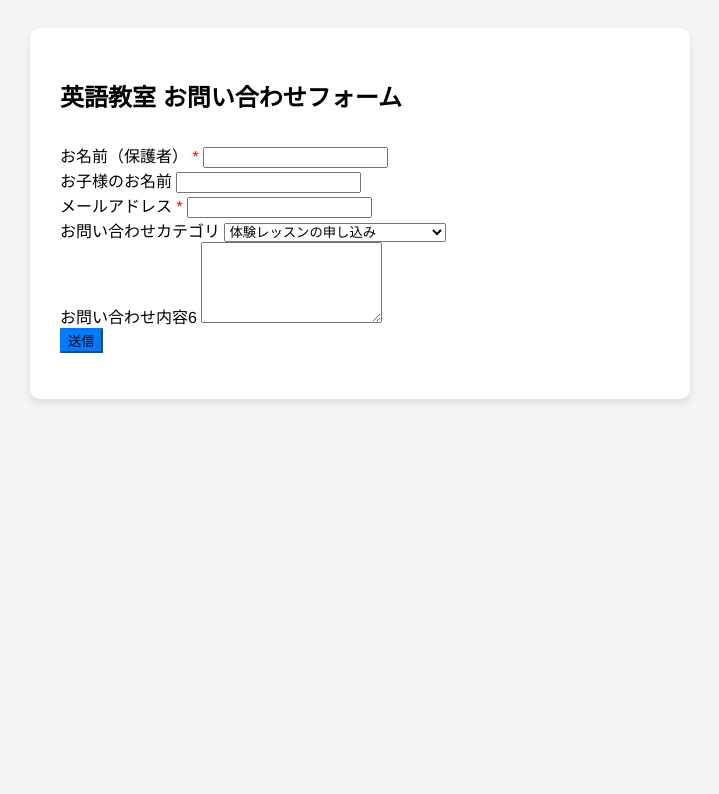
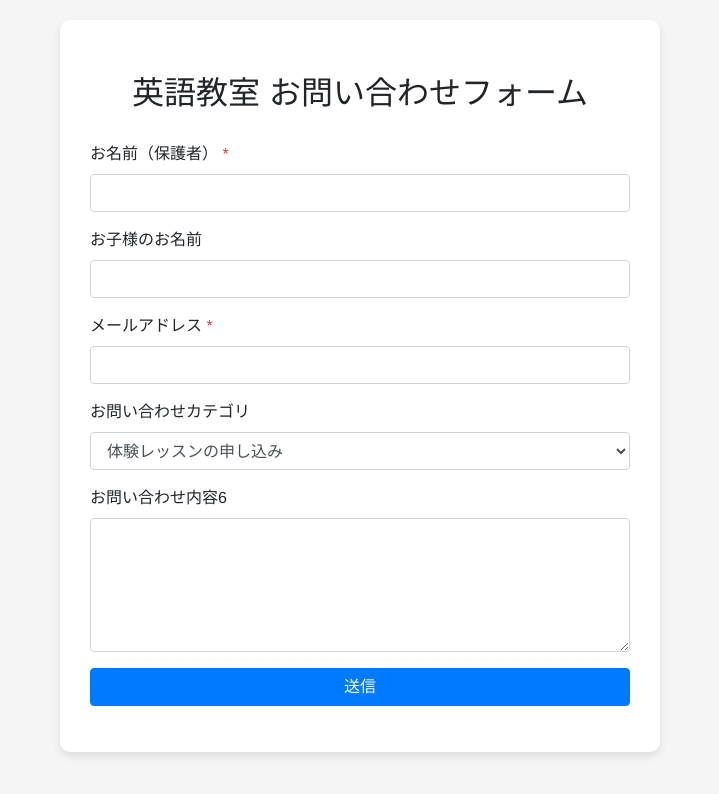
Before and after one commit to DeeJ14/contactus-form, a plain HTML site: page index.html in a window 1280 px wide. Shown: the whole page, without its empty margins (280-999 px from the left). Drawn offline with nearby package versions, Linux system fonts and the light colour scheme.

Commit message:
update fetch URL

```diff
--- a/index.html
+++ b/index.html
@@ -2,13 +2,15 @@
 <html lang="ja">
 <head>
     <meta charset="UTF-8">
+    <meta name="viewport" content="width=device-width, initial-scale=1.0">
     <title>英語教室 お問い合わせフォーム</title>
-  <link rel="stylesheet" href="style.css">
+    <link rel="stylesheet" href="https://stackpath.bootstrapcdn.com/bootstrap/4.5.2/css/bootstrap.min.css">
+    <link rel="stylesheet" href="style.css"> <!-- 外部CSSを読み込み -->
 </head>
 <body>
     <div class="container">
-    <h2 class="text-center">英語教室 お問い合わせフォーム</h2>
-    <form id="contactForm">
+        <h2 class="text-center mt-4">英語教室 お問い合わせフォーム</h2>
+        <form id="contactForm" class="mt-4">
             <div class="form-group">
                 <label for="name">お名前（保護者）<span class="text-danger"> *</span></label>
                 <input type="text" class="form-control" id="name" required>
@@ -57,18 +59,18 @@
             formData.append("category", category);
             formData.append("message", message);
 
-      fetch('https://script.google.com/macros/s/AKfycbzC521eFUSFlLGZIGGXyoHkuZZUmg3O2hbLqRz9o03RXENn9O92OOL52BDY7GD1ad8lrw/exec', {
+            fetch('https://script.google.com/macros/s/AKfycbwRwFObgEAm0IVQbkdIq0DcTl52FCFomxeUtOAPbHLLjSkMJ_lXiFlAGAZe2cXop_HBeQ/exec', {
                 method: 'POST',
                 body: formData
             })
             .then(response => response.text())
             .then(data => {
-        console.log('送信結果:', data);
+                console.log('Success:', data);
                 document.getElementById('responseMessage').innerText = '送信が完了しました。ありがとうございました！';
                 document.getElementById('contactForm').reset();
             })
             .catch(error => {
-        console.error('送信エラー:', error);
+                console.error('Error:', error);
                 document.getElementById('responseMessage').innerText = '送信中にエラーが発生しました。再度お試しください。';
             });
         });
```
Lines whose indentation alone changed are shown as unchanged.
